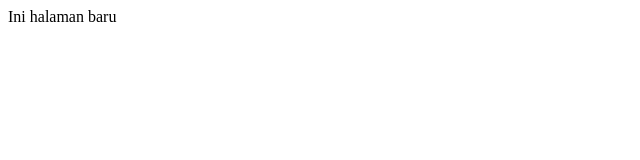
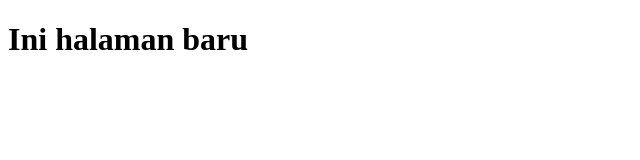
Before and after one commit to velixhalim77/testing, a plain HTML site: page index.html in a window 1280 px wide. Shown: the whole page, without its empty margins (0-640 px from the left). Drawn offline with Linux system fonts and the light colour scheme.

Commit message:
initial index

```diff
--- a/index.html
+++ b/index.html
@@ -6,7 +6,7 @@
     <title>Document</title>
 </head>
 <body>
-    <span>Ini halaman baru
-    </span>
+    <h1>Ini halaman baru
+    </h1>
 </body>
 </html>
```
